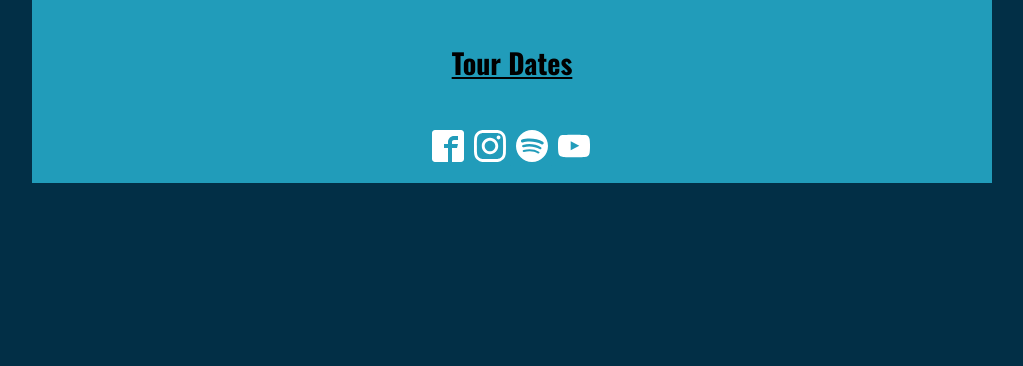
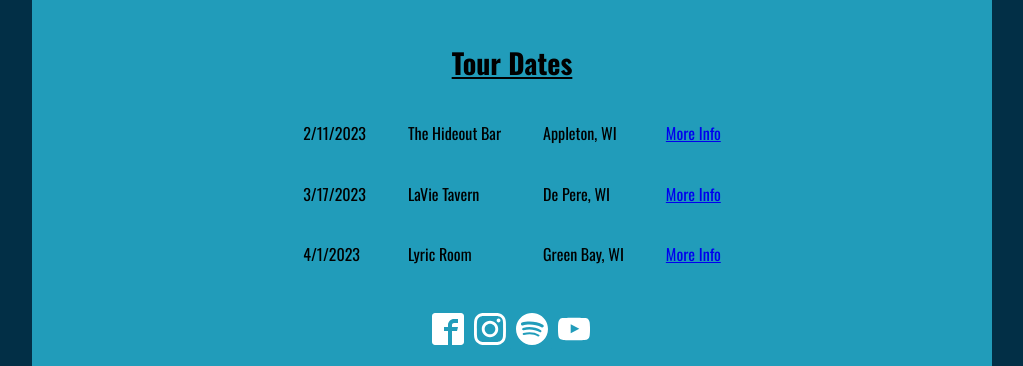
Before and after one commit to adambruce612/radioforpets, a plain HTML site: page index.html in a window 1280 px wide. Shown: the part 702-1068 px from the top of the page, without its empty margins (128-1151 px from the left). Before the commit the page ends 885 px from the top, so only its background shows below. Drawn offline with nearby package versions, Linux system fonts and the light colour scheme.

Commit message:
Add files via upload

```diff
--- a/index.html
+++ b/index.html
@@ -29,6 +29,24 @@
             </span>
             <h2>Tour Dates</h2>
             <table>
+                <tr>
+                    <td>2/11/2023</td>
+                    <td>The Hideout Bar</td>
+                    <td>Appleton, WI</td>
+                    <td><a href="https://www.facebook.com/events/522358689990955/?acontext=%7B%22event_action_history%22%3A[%7B%22surface%22%3A%22home%22%7D%2C%7B%22mechanism%22%3A%22search_results%22%2C%22surface%22%3A%22search%22%7D]%2C%22ref_notif_type%22%3Anull%7D">More Info</a></td>
+                </tr>
+                <tr>
+                    <td>3/17/2023</td>
+                    <td>LaVie Tavern</td>
+                    <td>De Pere, WI</td>
+                    <td><a href="https://www.facebook.com/events/482842330696609/?acontext=%7B%22event_action_history%22%3A[%7B%22surface%22%3A%22home%22%7D%2C%7B%22mechanism%22%3A%22search_results%22%2C%22surface%22%3A%22search%22%7D]%2C%22ref_notif_type%22%3Anull%7D">More Info</a></td>
+                </tr>
+                <tr>
+                    <td>4/1/2023</td>
+                    <td>Lyric Room</td>
+                    <td>Green Bay, WI</td>
+                    <td><a href="https://www.facebook.com/events/1137040483671504">More Info</a></td>
+                </tr>
             </table>
         </main>
         <footer class="socialmedia">
```
